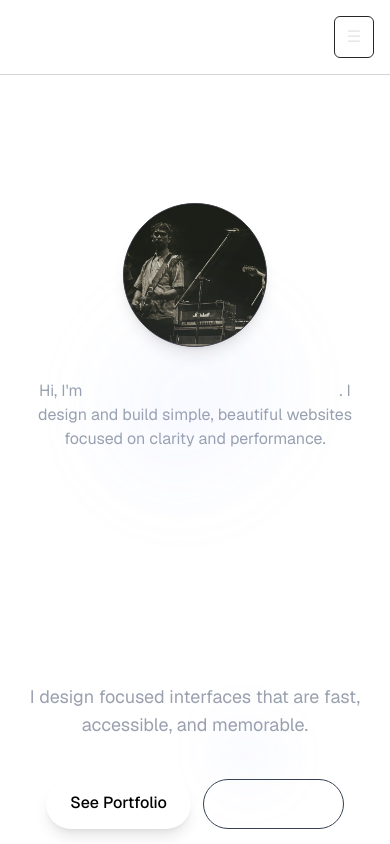
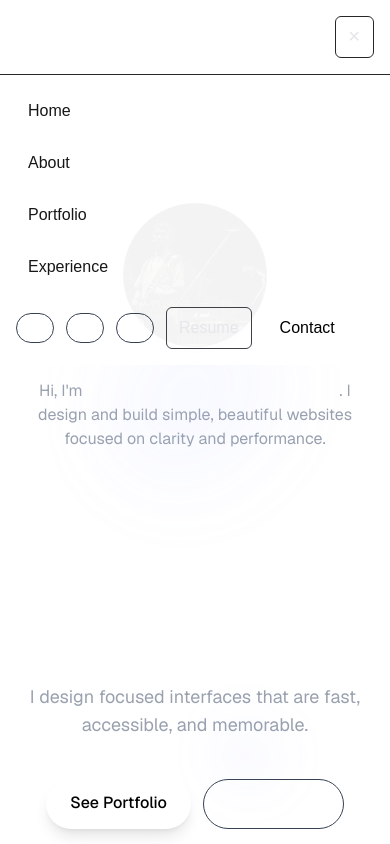
Before and after one commit to praadiptaa/portfolio, a Next.js app: page / in a window 390 px wide. Both pictures are taken after a click on the button "Open menu". Shown: the top 844 px of the page. Built offline with nearby package versions, Linux system fonts and the light colour scheme.

Commit message:
fix: Responsive for Mobile Device

```diff
--- a/src/app/layout.tsx
+++ b/src/app/layout.tsx
@@ -37,6 +37,9 @@ export const metadata: Metadata = {
 export default function RootLayout({ children }: { children: React.ReactNode }) {
   return (
     <html lang="en">
+      <head>
+        <meta name="viewport" content="width=device-width, initial-scale=1" />
+      </head>
       <body className={`${geistSans.variable} ${geistMono.variable} antialiased bg-background text-foreground`}>
         <a href="#home" className="skip-link sr-only focus:not-sr-only focus:translate-y-0 focus:top-4">Skip to content</a>
         <MotionProvider>
--- a/src/components/Navbar.tsx
+++ b/src/components/Navbar.tsx
@@ -1,30 +1,60 @@
 "use client";
+import { useState } from "react";
 import { AnimatedLink } from "./AnimatedButton";
 import SocialLinks from "./SocialLinks";
 
 export default function Navbar() {
+  const [open, setOpen] = useState(false);
+
+  const handleNavClick = (id: string, e: React.MouseEvent) => {
+    e.preventDefault();
+    setOpen(false);
+    document.getElementById(id)?.scrollIntoView({ behavior: 'smooth' });
+  };
+
   return (
     <div className="w-full max-w-6xl mx-auto px-4">
       <nav className="flex items-center justify-between py-4">
         <div className="flex items-center gap-3">
-          <a href="#home" onClick={e => { e.preventDefault(); document.getElementById('home')?.scrollIntoView({ behavior: 'smooth' }); }} className="flex items-center gap-3">
+          <a href="#home" onClick={e => handleNavClick('home', e)} className="flex items-center gap-3">
             <span className="font-semibold text-white">Pradipta - Personal Portfolio</span>
           </a>
         </div>
 
         <div className="hidden md:flex gap-6 text-sm font-medium text-gray-200">
-          <AnimatedLink href="#home" className="px-3 py-2 rounded-md hover:text-white" onClick={e => { e.preventDefault(); document.getElementById('home')?.scrollIntoView({ behavior: 'smooth' }); }}>Home</AnimatedLink>
-          <AnimatedLink href="#about" className="px-3 py-2 rounded-md hover:text-white" onClick={e => { e.preventDefault(); document.getElementById('about')?.scrollIntoView({ behavior: 'smooth' }); }}>About</AnimatedLink>
-          <AnimatedLink href="#portfolio" className="px-3 py-2 rounded-md hover:text-white" onClick={e => { e.preventDefault(); document.getElementById('portfolio')?.scrollIntoView({ behavior: 'smooth' }); }}>Portfolio</AnimatedLink>
-          <AnimatedLink href="#experience" className="px-3 py-2 rounded-md hover:text-white" onClick={e => { e.preventDefault(); document.getElementById('experience')?.scrollIntoView({ behavior: 'smooth' }); }}>Experience</AnimatedLink>
+          <AnimatedLink href="#home" className="px-3 py-2 rounded-md hover:text-white" onClick={e => handleNavClick('home', e)}>Home</AnimatedLink>
+          <AnimatedLink href="#about" className="px-3 py-2 rounded-md hover:text-white" onClick={e => handleNavClick('about', e)}>About</AnimatedLink>
+          <AnimatedLink href="#portfolio" className="px-3 py-2 rounded-md hover:text-white" onClick={e => handleNavClick('portfolio', e)}>Portfolio</AnimatedLink>
+          <AnimatedLink href="#experience" className="px-3 py-2 rounded-md hover:text-white" onClick={e => handleNavClick('experience', e)}>Experience</AnimatedLink>
         </div>
 
         <div className="flex items-center gap-4">
           <div className="hidden md:block"><SocialLinks size="md" /></div>
           <a href="/resume.pdf" download className="px-3 py-2 rounded-md border border-zinc-700 text-gray-200 hover:bg-white/5 hidden md:inline-flex">Resume</a>
-          <AnimatedLink href="#contact" className="px-4 py-2 rounded-full bg-white text-black font-medium shadow-sm hidden md:inline-flex" onClick={e => { e.preventDefault(); document.getElementById('contact')?.scrollIntoView({ behavior: 'smooth' }); }}>Contact</AnimatedLink>
-          <button aria-label="Open menu" className="md:hidden px-3 py-2 rounded-md border border-zinc-800 text-gray-200">☰</button>
+          <AnimatedLink href="#contact" className="px-4 py-2 rounded-full bg-white text-black font-medium shadow-sm hidden md:inline-flex" onClick={e => handleNavClick('contact', e)}>Contact</AnimatedLink>
+
+          {/* Mobile menu button */}
+          <button aria-label="Open menu" aria-expanded={open} onClick={() => setOpen(v => !v)} className="md:hidden px-3 py-2 rounded-md border border-zinc-800 text-gray-200">
+            {open ? '✕' : '☰'}
+          </button>
         </div>
+
+        {/* Mobile menu panel */}
+        {open && (
+          <div className="absolute left-0 right-0 top-full bg-background/95 backdrop-blur-md border-t border-zinc-800 md:hidden z-40">
+            <div className="max-w-6xl mx-auto px-4 py-4 flex flex-col gap-3">
+              <a href="#home" onClick={e => handleNavClick('home', e)} className="px-3 py-2 rounded-md hover:bg-zinc-900/50">Home</a>
+              <a href="#about" onClick={e => handleNavClick('about', e)} className="px-3 py-2 rounded-md hover:bg-zinc-900/50">About</a>
+              <a href="#portfolio" onClick={e => handleNavClick('portfolio', e)} className="px-3 py-2 rounded-md hover:bg-zinc-900/50">Portfolio</a>
+              <a href="#experience" onClick={e => handleNavClick('experience', e)} className="px-3 py-2 rounded-md hover:bg-zinc-900/50">Experience</a>
+              <div className="flex items-center gap-3 pt-2">
+                <SocialLinks size="sm" />
+                <a href="/resume.pdf" download className="px-3 py-2 rounded-md border border-zinc-700 text-gray-200">Resume</a>
+                <a href="#contact" onClick={e => handleNavClick('contact', e)} className="px-4 py-2 rounded-full bg-white text-black font-medium">Contact</a>
+              </div>
+            </div>
+          </div>
+        )}
       </nav>
     </div>
   );
```
